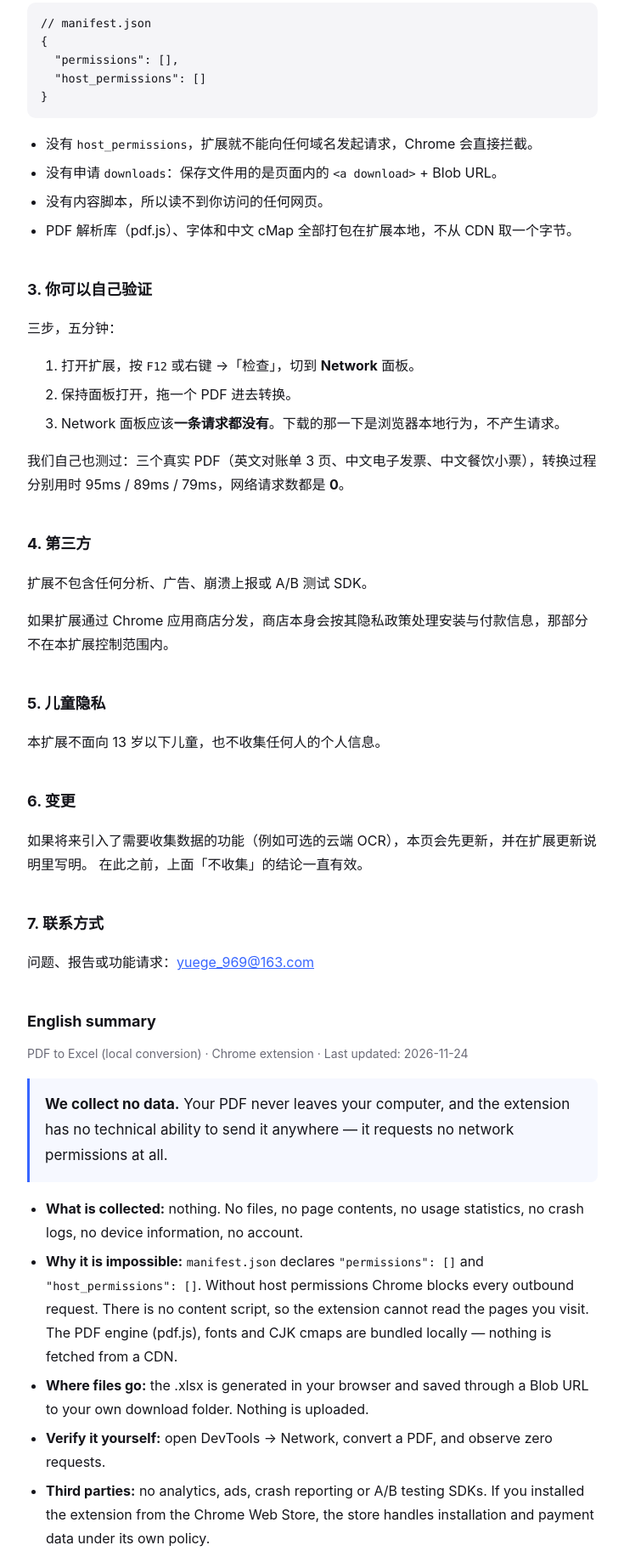
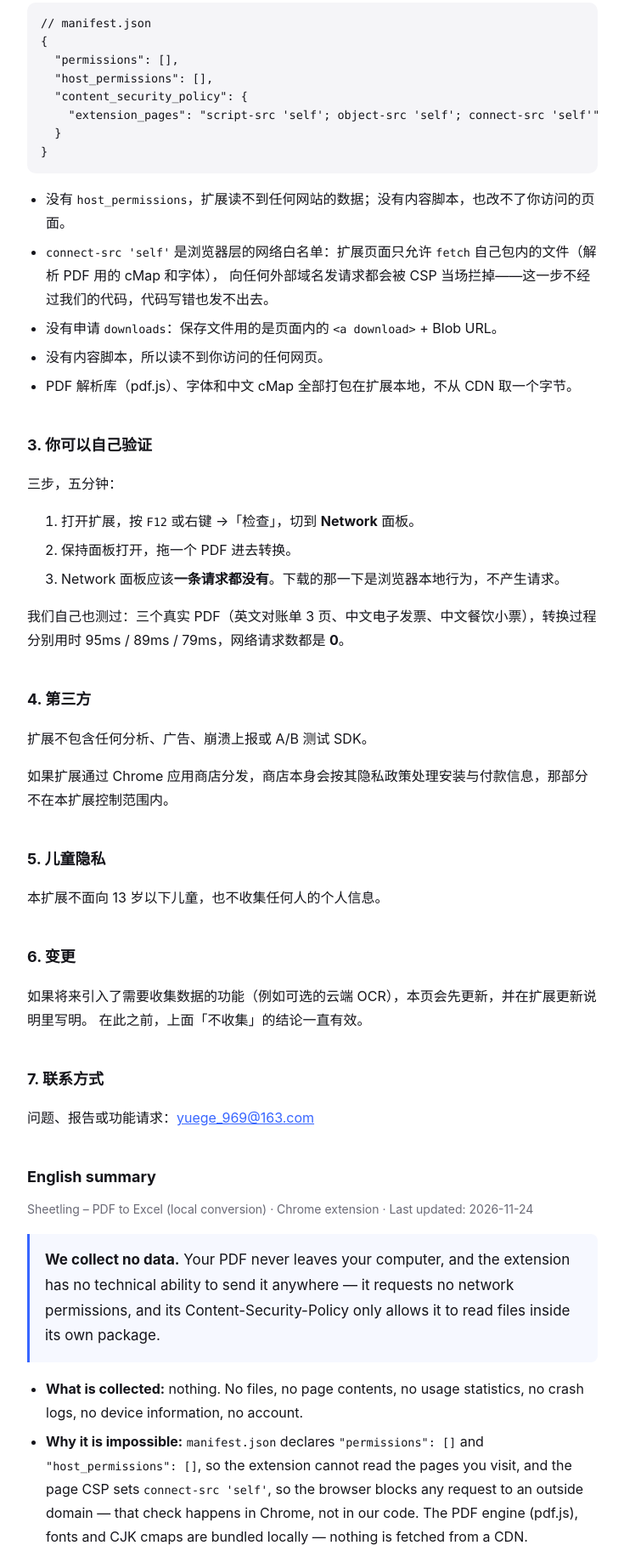
Before and after one commit to yuege969/sheetling-privacy, a plain HTML site: page index.html in a window 1280 px wide. Shown: the part 773-2598 px from the top of the page at 85% size, without its empty margins (272-1007 px from the left). Drawn offline with Linux system fonts and the light colour scheme.

Commit message:
改名 Sheetling + 隐私机制改为 CSP（connect-src 'self'）
- 名称：PDF to Excel（本地转换）-> Sheetling – PDF to Excel（本地）
- 第 2 节：原来写「没有 host_permissions 就不能发起请求」不准确（MV3 里 no-cors 照样能发），
  改为 manifest 的 connect-src 'self' 由浏览器拦截外部请求
- 英文摘要同步（商店审核看英文）

```diff
--- a/index.html
+++ b/index.html
@@ -3,7 +3,7 @@
 <head>
 <meta charset="utf-8">
 <meta name="viewport" content="width=device-width,initial-scale=1">
-<title>隐私政策 · PDF to Excel（本地转换）</title>
+<title>隐私政策 · Sheetling</title>
 <style>
   :root { --ink:#15151b; --muted:#6a6a76; --line:#e6e6ec; --blue:#3866ff; }
   * { box-sizing: border-box; }
@@ -30,10 +30,10 @@
 <body>
 
 <h1>隐私政策</h1>
-<p class="sub">PDF to Excel（本地转换）· Chrome 扩展 · 最后更新：2026-11-24</p>
+<p class="sub">Sheetling（PDF 转 Excel · 本地处理）· Chrome 扩展 · 最后更新：2026-11-24</p>
 
 <p class="lede"><b>我们不收集任何数据。</b>你的 PDF 不会离开你的电脑，扩展也没有能力把它发出去——
-它没有申请任何网络权限。</p>
+没有申请任何网络权限，页面的 CSP 又只允许它读自己包内的文件。</p>
 
 <h2>1. 收集什么</h2>
 <p>什么都不收集。具体到每一类：</p>
@@ -51,10 +51,15 @@
 <pre>// manifest.json
 {
   "permissions": [],
-  "host_permissions": []
+  "host_permissions": [],
+  "content_security_policy": {
+    "extension_pages": "script-src 'self'; object-src 'self'; connect-src 'self'"
+  }
 }</pre>
 <ul>
-  <li>没有 <code>host_permissions</code>，扩展就不能向任何域名发起请求，Chrome 会直接拦截。</li>
+  <li>没有 <code>host_permissions</code>，扩展读不到任何网站的数据；没有内容脚本，也改不了你访问的页面。</li>
+  <li><code>connect-src 'self'</code> 是浏览器层的网络白名单：扩展页面只允许 <code>fetch</code> 自己包内的文件（解析 PDF 用的 cMap 和字体），
+      向任何外部域名发请求都会被 CSP 当场拦掉——这一步不经过我们的代码，代码写错也发不出去。</li>
   <li>没有申请 <code>downloads</code>：保存文件用的是页面内的 <code>&lt;a download&gt;</code> + Blob URL。</li>
   <li>没有内容脚本，所以读不到你访问的任何网页。</li>
   <li>PDF 解析库（pdf.js）、字体和中文 cMap 全部打包在扩展本地，不从 CDN 取一个字节。</li>
@@ -86,12 +91,13 @@
 
 
 <h2 id="en">English summary</h2>
-<p class="sub">PDF to Excel (local conversion) · Chrome extension · Last updated: 2026-11-24</p>
+<p class="sub">Sheetling – PDF to Excel (local conversion) · Chrome extension · Last updated: 2026-11-24</p>
 <p class="lede"><b>We collect no data.</b> Your PDF never leaves your computer, and the extension
-has no technical ability to send it anywhere — it requests no network permissions at all.</p>
+has no technical ability to send it anywhere — it requests no network permissions, and its
+Content-Security-Policy only allows it to read files inside its own package.</p>
 <ul>
   <li><b>What is collected:</b> nothing. No files, no page contents, no usage statistics, no crash logs, no device information, no account.</li>
-  <li><b>Why it is impossible:</b> <code>manifest.json</code> declares <code>"permissions": []</code> and <code>"host_permissions": []</code>. Without host permissions Chrome blocks every outbound request. There is no content script, so the extension cannot read the pages you visit. The PDF engine (pdf.js), fonts and CJK cmaps are bundled locally — nothing is fetched from a CDN.</li>
+  <li><b>Why it is impossible:</b> <code>manifest.json</code> declares <code>"permissions": []</code> and <code>"host_permissions": []</code>, so the extension cannot read the pages you visit, and the page CSP sets <code>connect-src 'self'</code>, so the browser blocks any request to an outside domain — that check happens in Chrome, not in our code. The PDF engine (pdf.js), fonts and CJK cmaps are bundled locally — nothing is fetched from a CDN.</li>
   <li><b>Where files go:</b> the .xlsx is generated in your browser and saved through a Blob URL to your own download folder. Nothing is uploaded.</li>
   <li><b>Verify it yourself:</b> open DevTools → Network, convert a PDF, and observe zero requests.</li>
   <li><b>Third parties:</b> no analytics, ads, crash reporting or A/B testing SDKs. If you installed the extension from the Chrome Web Store, the store handles installation and payment data under its own policy.</li>
@@ -100,7 +106,7 @@ has no technical ability to send it anywhere — it requests no network permissi
 </ul>
 <footer>
   <p>唯一真源：<a href="https://github.com/yuege969/pdf2sheet/blob/main/store/privacy.html">pdf2sheet / store/privacy.html</a>　·　本页由脚本生成，请勿直接编辑。</p>
-  PDF to Excel（本地转换）· 本页可离线保存，也可自行部署到任意静态托管。
+  Sheetling · 本页可离线保存，也可自行部署到任意静态托管。
 </footer>
 
 </body>
```
